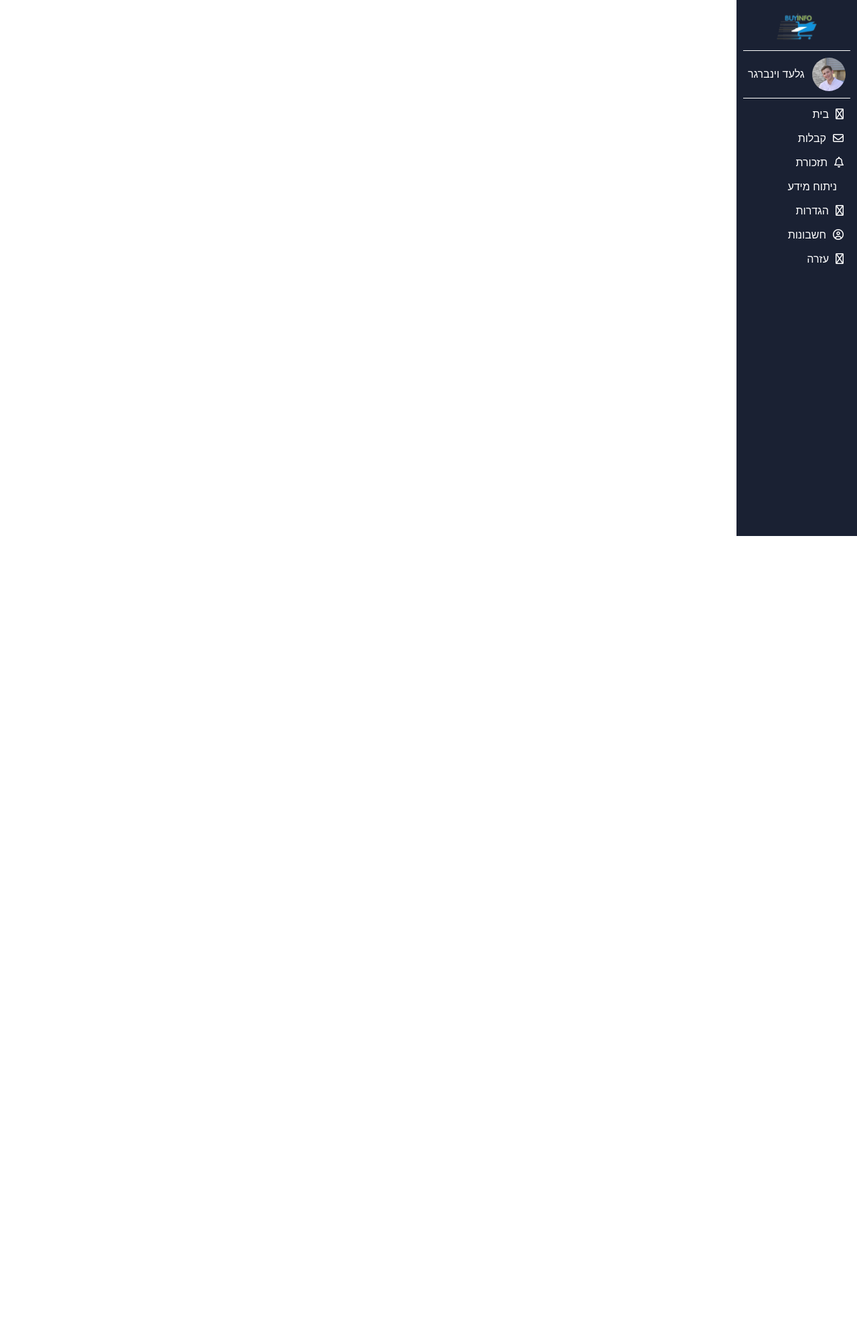
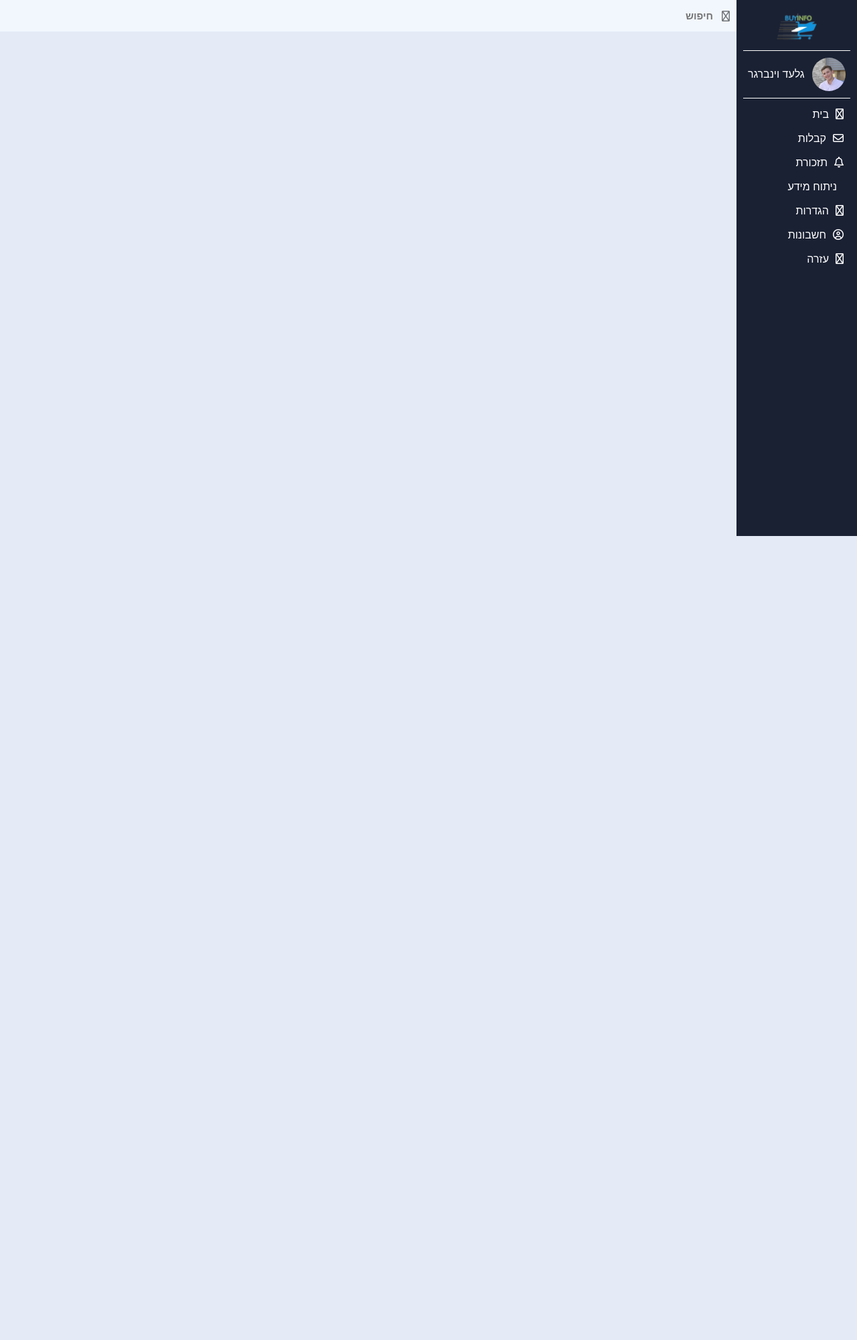
Before and after one commit to Gilad-Weinberger/BuyInfo, a Django app: page / in a window 1280 px wide. Shown: the whole page at 67% size. Before the commit the page ends 800 px from the top, so only its background shows below. Run offline with Django 4.2, Linux system fonts and the light colour scheme; style sheets or scripts are compiled from the project's sources; some libraries are stand-ins or nearby versions.

Commit message:
add search bar

```diff
--- a/base/templates/base/home.html
+++ b/base/templates/base/home.html
@@ -34,12 +34,17 @@
       href="{% static 'images/logo.png' %}"
       type="image/x-icon"
     />
-    <meta http-equiv="refresh" content="1" />
+    <!-- <meta http-equiv="refresh" content="1" /> -->
   </head>
   <body>
     <div class="main">
       {% include './components/sidebar.html' %}
-      <div class="container"></div>
+      <div class="container">
+        <div class="search-bar">
+          <i class="fa-regular fa-magnifying-glass"></i>
+          <input type="search" class="search" name="search" id="" placeholder="חיפוש" />
+        </div>
+      </div>
     </div>
   </body>
 </html>
--- a/static/scss/base/home.css
+++ b/static/scss/base/home.css
@@ -1,4 +1,38 @@
 body {
   margin: 0px;
   direction: rtl;
+}
+
+.main {
+  display: flex;
+}
+.main .container {
+  width: 100vw;
+  padding-right: 180px;
+  height: 2000px;
+  background-color: #e4ebf7;
+}
+.main .container .search-bar {
+  display: flex;
+  align-items: center;
+  position: fixed;
+  padding-bottom: 15px;
+  background-color: #e4ebf7;
+}
+.main .container .search-bar i {
+  position: absolute;
+  color: #717477;
+  right: 10px;
+  z-index: 1;
+}
+.main .container .search-bar .search {
+  width: calc(100vw - 180px);
+  padding: 15px 35px 15px 10px;
+  background-color: #f2f7fd;
+  color: #717477;
+  border: none;
+  unicode-bidi: initial;
+  direction: rtl;
+  font-weight: 600;
+  font-size: 15px;
 }/*# sourceMappingURL=home.css.map */
--- a/static/scss/base/home.scss
+++ b/static/scss/base/home.scss
@@ -1,4 +1,41 @@
+$page-bg-color: #e4ebf7;
+$box-bg-color: #f2f7fd;
+$text-color: #717477;
+
 body {
   margin: 0px;
   direction: rtl;
 }
+.main {
+  display: flex;
+  .container {
+    width: 100vw;
+    padding-right: 180px;
+    height: 2000px;
+    background-color: $page-bg-color;
+    .search-bar {
+      display: flex;
+      align-items: center;
+      position: fixed;
+      padding-bottom: 15px;
+      background-color: $page-bg-color;
+      i {
+        position: absolute;
+        color: $text-color;
+        right: 10px;
+        z-index: 1;
+      }
+      .search {
+        width: calc(100vw - 180px);
+        padding: 15px 35px 15px 10px;
+        background-color: $box-bg-color;
+        color: $text-color;
+        border: none;
+        unicode-bidi: initial;
+        direction: rtl;
+        font-weight: 600;
+        font-size: 15px;
+      }
+    }
+  }
+}
```
Also changed, not shown: designs/Home - Copy.jpeg (added), 1 other file.
